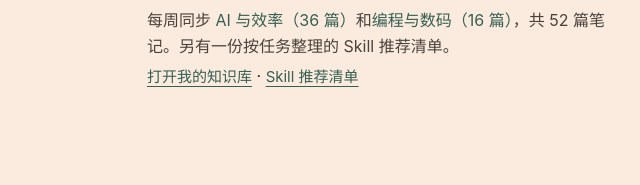
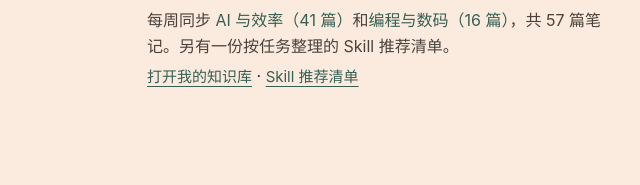
Before and after one commit to youngting520/youngting520.github.io, a plain HTML site: page index.html in a window 1280 px wide. Shown: the part 591-776 px from the top of the page, 504-1144 px from the left. Drawn offline with Linux system fonts and the light colour scheme.

Commit message:
同步公开知识库笔记数量

```diff
--- a/index.html
+++ b/index.html
@@ -13,7 +13,7 @@
   </article>
   <article aria-label="我的知识库">
     <a class="collection-cover" href="https://github.com/youngting520/knowledge-base"><img src="https://raw.githubusercontent.com/youngting520/knowledge-base/main/assets/knowledge-base-cover.jpg" width="1666" height="944" alt="我的知识库"></a>
-    <p>每周同步 <a href="https://github.com/youngting520/knowledge-base/blob/main/主题/AI与效率.md">AI 与效率（<span id="kb-count-ai">36</span> 篇）</a>和<a href="https://github.com/youngting520/knowledge-base/blob/main/主题/编程与数码.md">编程与数码（<span id="kb-count-digital">16</span> 篇）</a>，共 <span id="kb-count-total">52</span> 篇笔记。另有一份按任务整理的 Skill 推荐清单。</p>
+    <p>每周同步 <a href="https://github.com/youngting520/knowledge-base/blob/main/主题/AI与效率.md">AI 与效率（<span id="kb-count-ai">41</span> 篇）</a>和<a href="https://github.com/youngting520/knowledge-base/blob/main/主题/编程与数码.md">编程与数码（<span id="kb-count-digital">16</span> 篇）</a>，共 <span id="kb-count-total">57</span> 篇笔记。另有一份按任务整理的 Skill 推荐清单。</p>
     <div><a class="collection-action" href="https://github.com/youngting520/knowledge-base">打开我的知识库</a> · <a class="collection-action" href="https://github.com/youngting520/knowledge-base/blob/main/Skill%20推荐清单.md">Skill 推荐清单</a></div>
   </article>
 </div>
```
